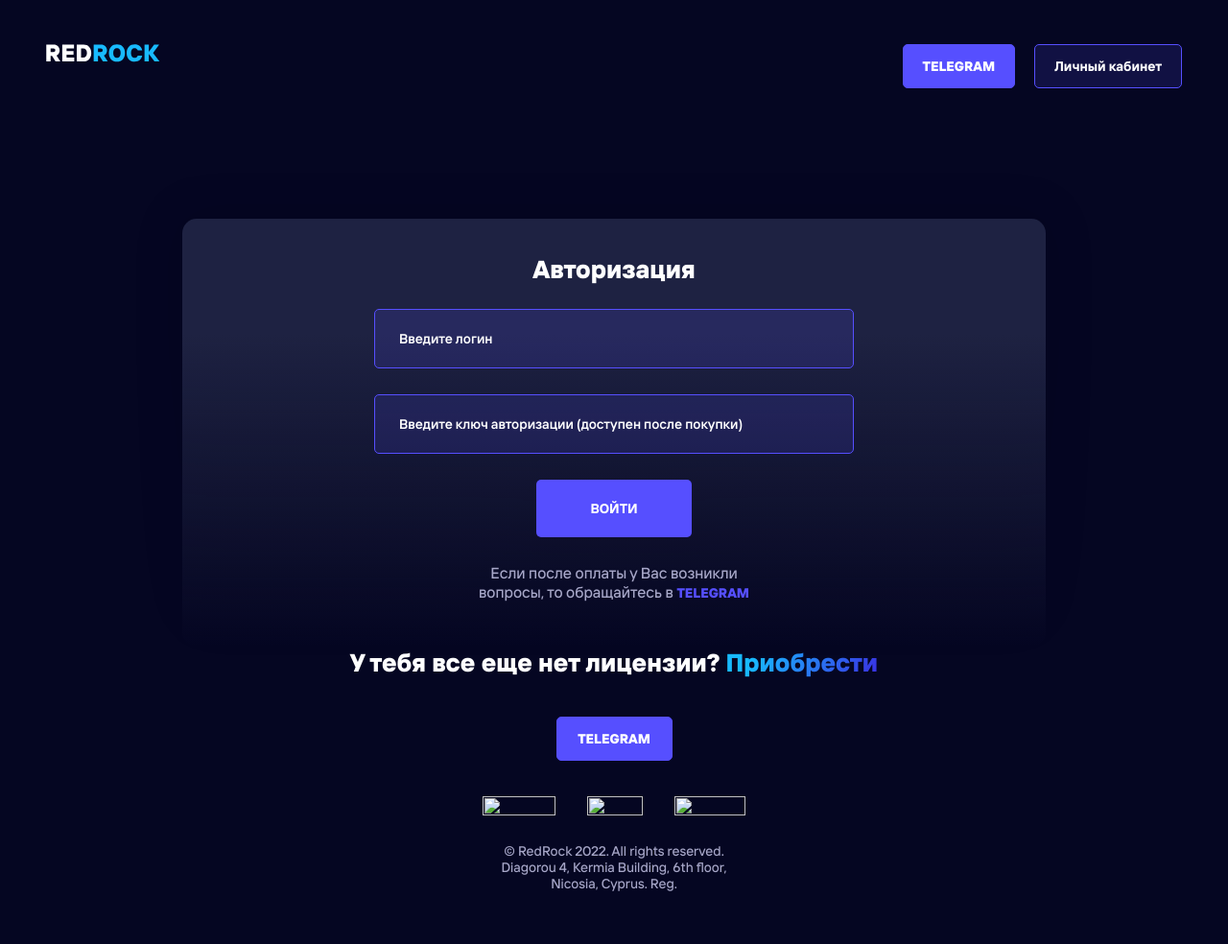
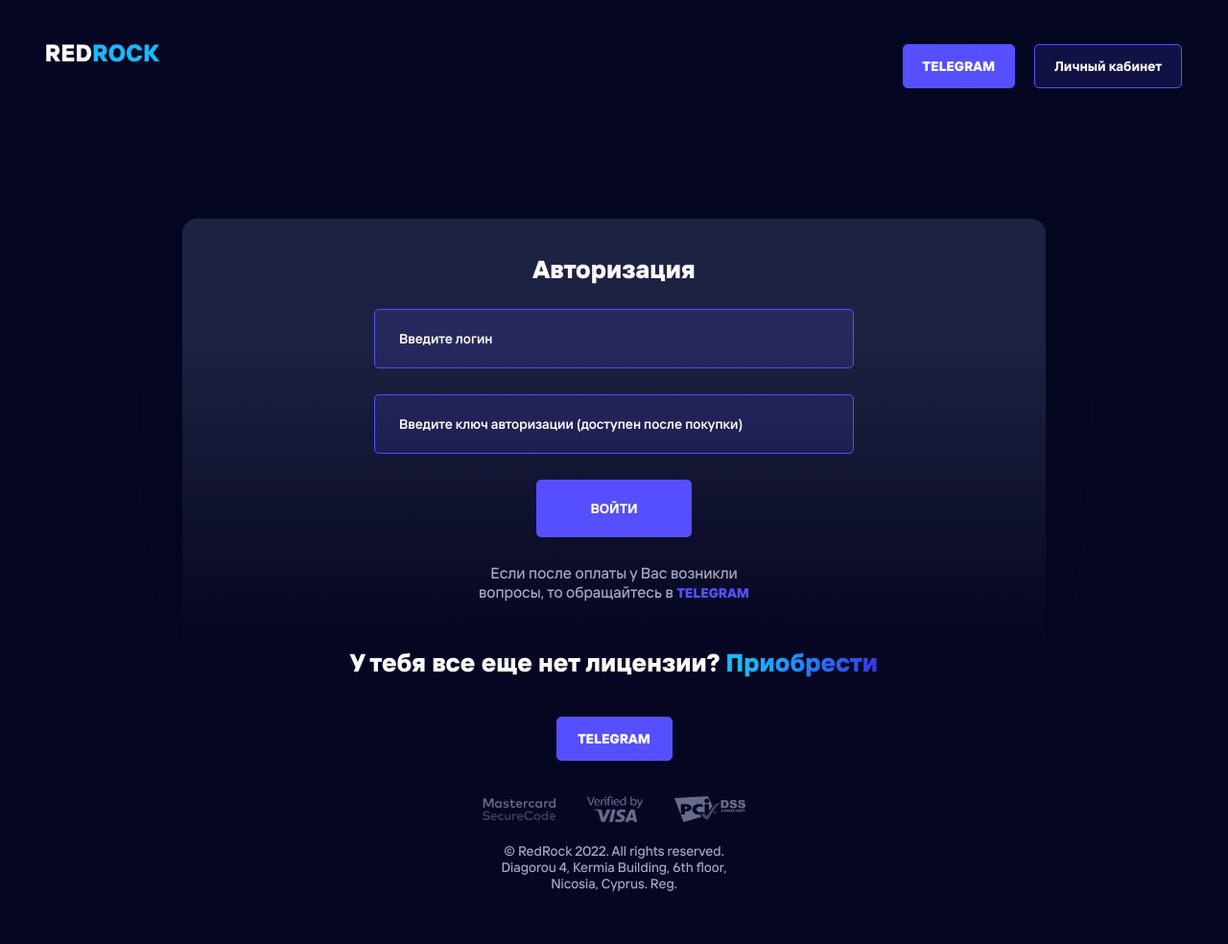
Before and after one commit to Ark21bit/redrock, a plain HTML site: page pages/login.html in a window 1280 px wide. Shown: the whole page at 96% size. Drawn offline with nearby package versions, Linux system fonts and the light colour scheme; files whose address does not match are found by name.

Commit message:
имправлен баг с картинами в футере

```diff
--- a/pages/login.html
+++ b/pages/login.html
@@ -35,9 +35,9 @@
     <footer class="body_font_small">
         <a href="#" class="btn btn_telegram">TELEGRAM</a>
         <div class="payment">
-            <img src="img/mastercard.webp" alt="" width="76" height="27">
-            <img src="img/visa.webp" alt="" width="58" height="27">
-            <img src="img/pcidss.webp" alt="" width="74" height="27">
+            <img src="../img/mastercard.webp" alt="" width="76" height="27">
+            <img src="../img/visa.webp" alt="" width="58" height="27">
+            <img src="../img/pcidss.webp" alt="" width="74" height="27">
         </div>
         © RedRock 2022. All rights reserved. Diagorou 4, Kermia Building, 6th floor, Nicosia, Cyprus. Reg.
     </footer>
```
